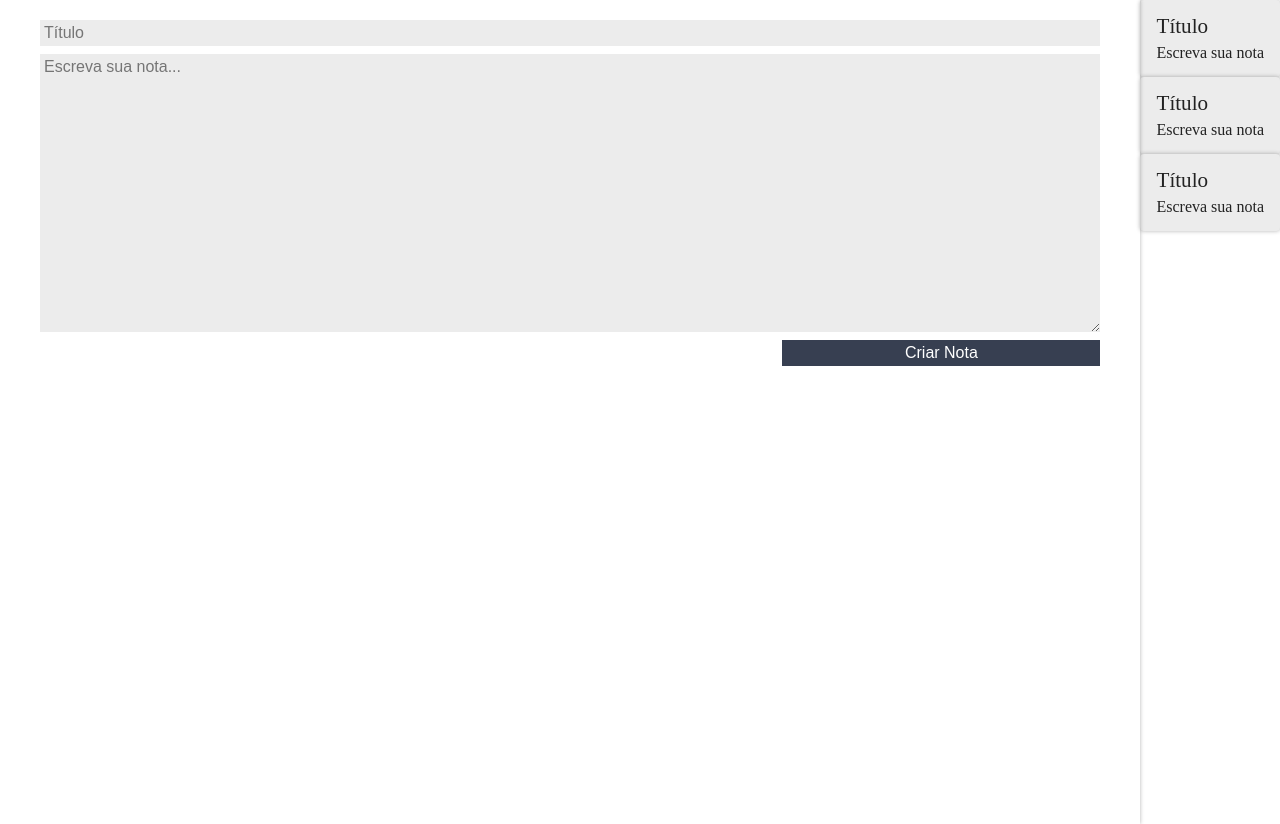
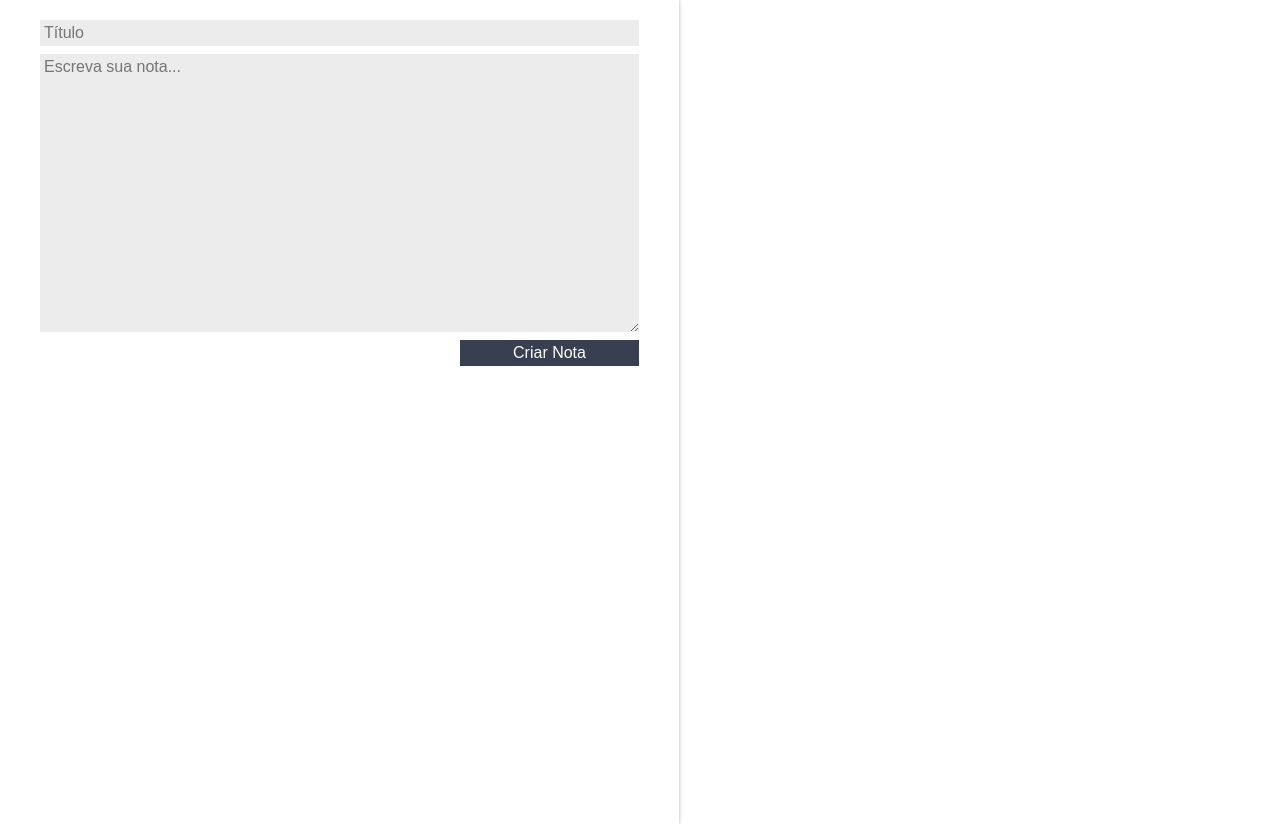
Before and after one commit to Italobgg/NotesPage, a React (Create React App) app: page / in a window 1280 px wide. Built offline with nearby package versions, Linux system fonts and the light colour scheme; the HTML template or start-up script is replaced by a standard one.

Commit message:
projeto finalizado

```diff
--- a/src/App.js
+++ b/src/App.js
@@ -4,11 +4,29 @@
 import "./assets/App.css";
 import './assets/index.css';
 class App extends Component {
+
+  constructor(){
+    super();
+
+    this.state = {
+      notas:[]
+    }
+  }
+
+  criarNota(titulo, texto){
+   const novaNota = {titulo, texto};
+   const novoArrayNotas = [...this.state.notas,novaNota]
+   const novoEstado = {
+     notas:novoArrayNotas
+   }
+   this.setState(novoEstado)
+  }
+
   render() {
-    return (
+     return (
       <section className="conteudo">
-        <FormularioCadastro />
-        <ListaDeNotas />
+        <FormularioCadastro criarNota={this.criarNota.bind(this)} />
+        <ListaDeNotas notas={this.state.notas} />
       </section>
     );
   }
--- a/src/components/CardNota/CardNota.jsx
+++ b/src/components/CardNota/CardNota.jsx
@@ -5,9 +5,9 @@
     return (
       <section className="card-nota">
         <header className="card-nota_cabecalho">
-          <h3 className="card-nota_titulo">Título</h3>
+          <h3 className="card-nota_titulo">{this.props.titulo}</h3>
         </header>
-        <p className="card-nota_texto">Escreva sua nota</p>
+        <p className="card-nota_texto">{this.props.texto}</p>
       </section>
     );
   }
--- a/src/components/FormularioCadastro/FormularioCadastro.jsx
+++ b/src/components/FormularioCadastro/FormularioCadastro.jsx
@@ -1,18 +1,49 @@
 import React, { Component } from "react";
 import "./estilo.css";
 class FormularioCadastro extends Component {
+
+  constructor(props){
+    super(props);
+    this.titulo="";
+    this.texto="";
+  }
+
+  _handleMudancaTitulo(evento){
+    evento.stopPropagation();
+    this.titulo = evento.target.value;
+    console.log(this.titulo);
+  }
+
+  _handleMudancaTexto(evento){
+    evento.stopPropagation();
+    this.texto = evento.target.value;
+  }
+
+  _criarNota(evento){
+    evento.preventDefault();
+    evento.stopPropagation();
+    this.props.criarNota(this.titulo, this.texto);
+  }
+
+
+
   render() {
     return (
-      <form className="form-cadastro ">
+      <form className="form-cadastro "
+        onSubmit={this._criarNota.bind(this)}
+      >
         <input
           type="text"
           placeholder="Título"
           className="form-cadastro_input"
+          onChange={this._handleMudancaTitulo.bind(this)}
+
         />
         <textarea
           rows={15}
           placeholder="Escreva sua nota..."
           className="form-cadastro_input"
+          onChange={this._handleMudancaTexto.bind(this)}
         />
         <button className="form-cadastro_input form-cadastro_submit">
           Criar Nota
--- a/src/components/ListaDeNotas.jsx
+++ /dev/null
@@ -1,23 +0,0 @@
-import React, { Component } from "react";
-import CardNota from "./CardNota/CardNota";
-
-class ListaDeNotas extends Component {
-
-    render() {
-        return (
-            <ul>
-                {Array.of("Trabalho","Trabalho","Estudos").map((categoria, index) => {
-                    return (
-                        <li key={index}>
-
-                            <CardNota />
-                        </li>
-                    );
-                })}
-
-            </ul>
-        );
-    }
-}
-
-export default ListaDeNotas;
--- a/src/components/ListaDeNotas/ListaDeNotas.jsx
+++ b/src/components/ListaDeNotas/ListaDeNotas.jsx
@@ -2,13 +2,14 @@
 import CardNota from "../CardNota";
 import "./estilo.css";
 class ListaDeNotas extends Component {
+
   render() {
     return (
       <ul className="lista-notas">
-        {Array.of("Trabalho", "Trabalho", "Estudos").map((categoria, index) => {
+        {this.props.notas.map((nota, index) => {
           return (
             <li className="lista-notas_item" key={index}>
-              <CardNota />
+              <CardNota titulo={nota.titulo} text={nota.texto}/>
             </li>
           );
         })}
```
Also changed, not shown: src/components/FormularioCad.jsx (deleted, +0 -15 lines).
